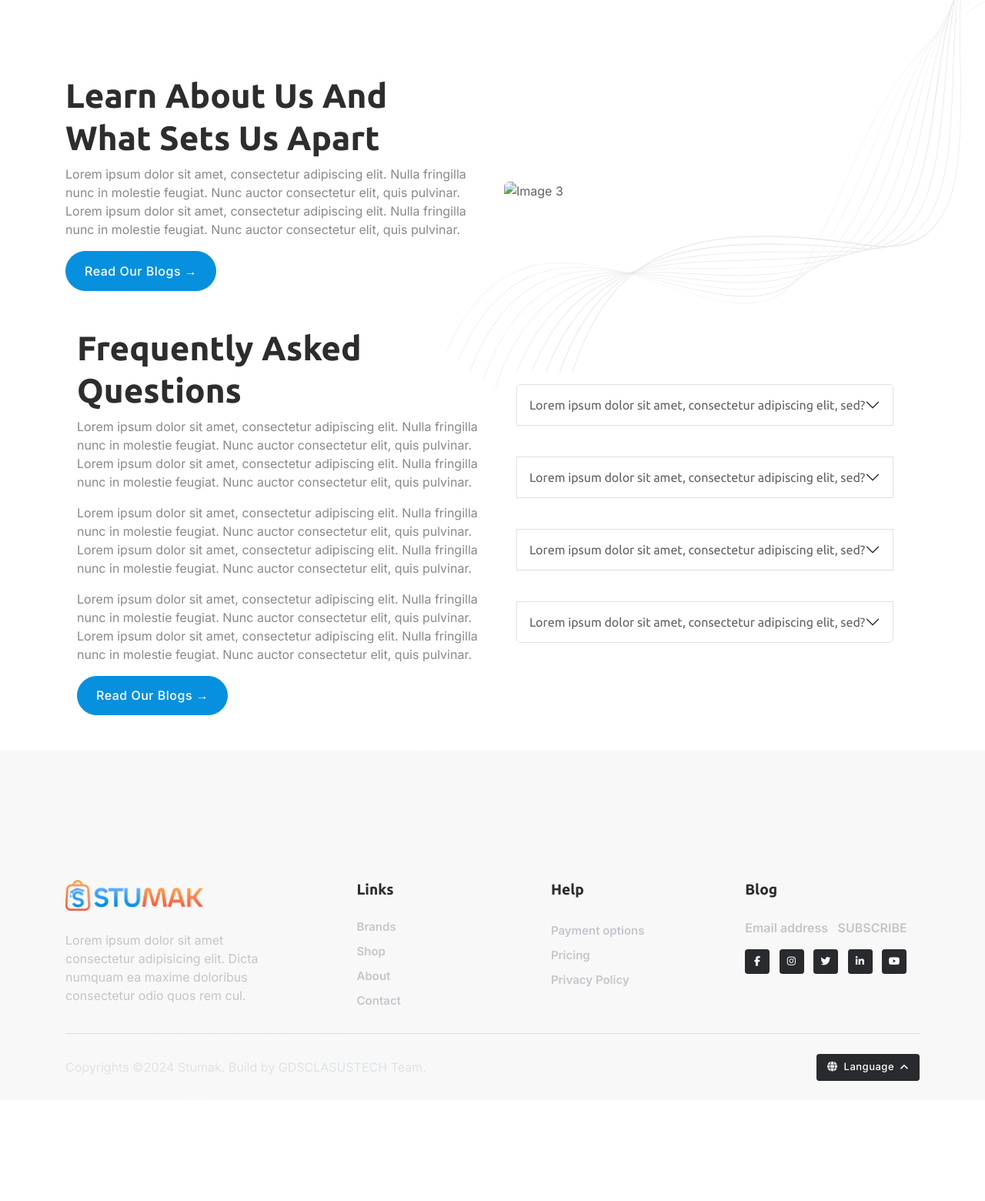
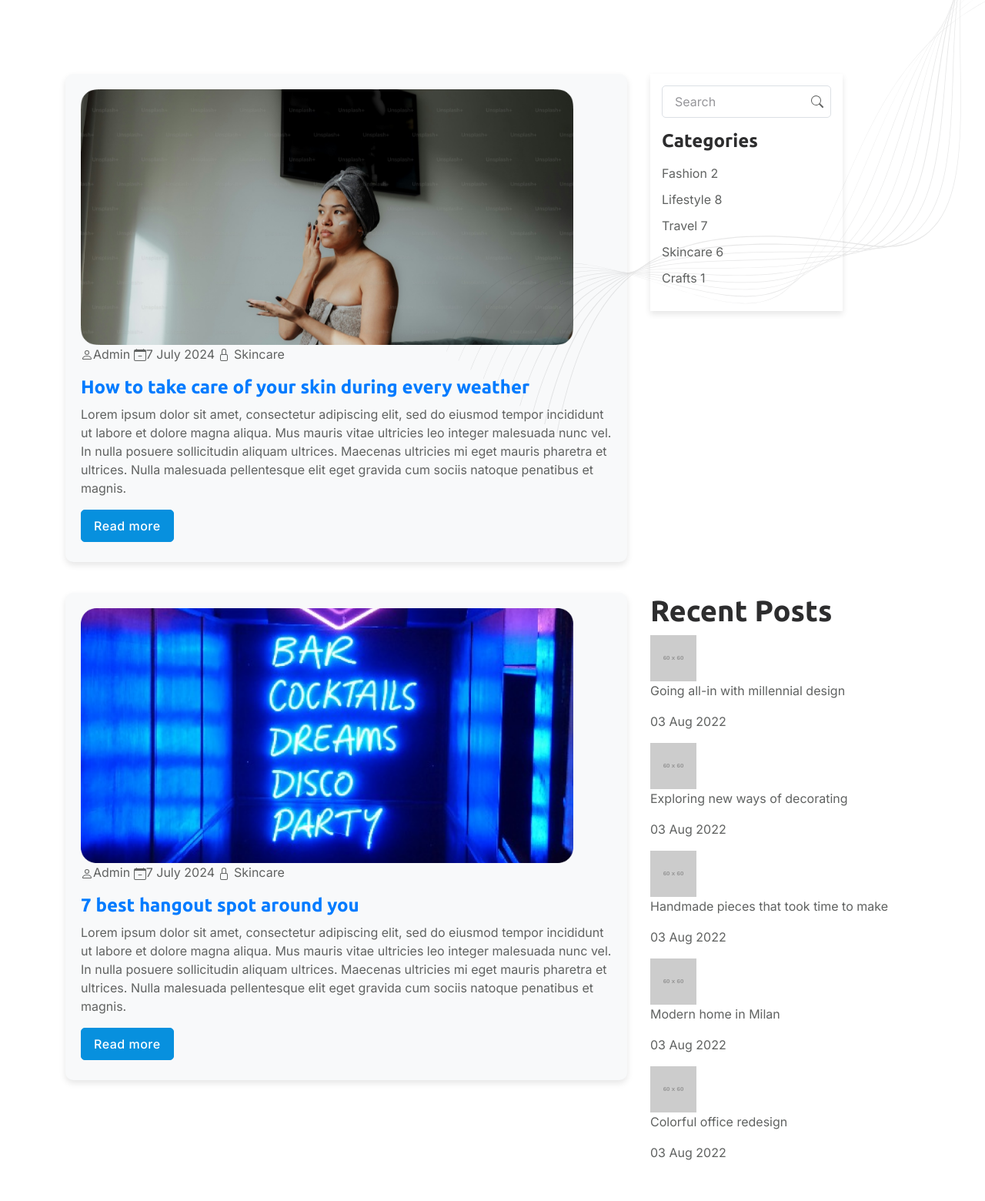
Before and after one commit to AfolabiOmobolanle/STUMAK, a plain HTML site: page blog.html in a window 1280 px wide. Shown: the part 120-1680 px from the top of the page at 77% size. Before the commit the page ends 1549 px from the top, so only its background shows below. Drawn offline with Linux system fonts and the light colour scheme; placeholder pictures from the web are drawn by us; a script that the page names is missing.

Commit message:
blogpost

```diff
--- a/blog.html
+++ b/blog.html
@@ -150,98 +150,54 @@ Main Banner START -->
 
 
 
+		<div class="container mt-5">
+			<div class="row">
+				<div class="col-md-8">
+					<div class="blog-post">
+						<div class="blog-post-content">
+							<img src="asset/img/img.png" alt="Skincare Image">
+							<p>
+								<svg xmlns="http://www.w3.org/2000/svg" width="16" height="16" fill="currentColor" class="bi bi-person" viewBox="0 0 16 16">
+									<path d="M8 8a3 3 0 1 0 0-6 3 3 0 0 0 0 6m2-3a2 2 0 1 1-4 0 2 2 0 0 1 4 0m4 8c0 1-1 1-1 1H3s-1 0-1-1 1-4 6-4 6 3 6 4m-1-.004c-.001-.246-.154-.986-.832-1.664C11.516 10.68 10.289 10 8 10s-3.516.68-4.168 1.332c-.678.678-.83 1.418-.832 1.664z"/>
+								  </svg>Admin
 
 
-  <div class="container my-5">
-    <div class="row align-items-center">
+								  <svg xmlns="http://www.w3.org/2000/svg" width="16" height="16" fill="currentColor" class="bi bi-calendar-minus" viewBox="0 0 16 16">
+									<path d="M5.5 9.5A.5.5 0 0 1 6 9h4a.5.5 0 0 1 0 1H6a.5.5 0 0 1-.5-.5"/>
+									<path d="M3.5 0a.5.5 0 0 1 .5.5V1h8V.5a.5.5 0 0 1 1 0V1h1a2 2 0 0 1 2 2v11a2 2 0 0 1-2 2H2a2 2 0 0 1-2-2V3a2 2 0 0 1 2-2h1V.5a.5.5 0 0 1 .5-.5M1 4v10a1 1 0 0 0 1 1h12a1 1 0 0 0 1-1V4z"/>
+								  </svg>7 July 2024
 
-        <div class="col-md-6">
-            <h2 class="fw-bold">Learn About Us And What Sets Us Apart</h2>
-            <p class="text-muted">Lorem ipsum dolor sit amet, consectetur adipiscing elit. Nulla fringilla nunc in molestie feugiat. Nunc auctor consectetur elit, quis pulvinar. Lorem ipsum dolor sit amet, consectetur adipiscing elit. Nulla fringilla nunc in molestie feugiat. Nunc auctor consectetur elit, quis pulvinar.</p>
-            <a href="#" class="btn btn-primary btn-lg" style="border-radius: 4rem;">Read Our Blogs &rarr;</a>
-        </div>
+								  <svg xmlns="http://www.w3.org/2000/svg" width="16" height="16" fill="currentColor" class="bi bi-lock" viewBox="0 0 16 16">
+									<path d="M8 1a2 2 0 0 1 2 2v4H6V3a2 2 0 0 1 2-2m3 6V3a3 3 0 0 0-6 0v4a2 2 0 0 0-2 2v5a2 2 0 0 0 2 2h6a2 2 0 0 0 2-2V9a2 2 0 0 0-2-2M5 8h6a1 1 0 0 1 1 1v5a1 1 0 0 1-1 1H5a1 1 0 0 1-1-1V9a1 1 0 0 1 1-1"/>
+								  </svg> Skincare</p>
 
-        <div class="col-md-6">
-            <div class="d-flex justify-content-between">
-            <div class="card border-0 mt-3">
-                <img src="./asset//img//Group 48095444.png" class="card-img-top rounded-3" alt="Image 3">
-            </div>
-        </div>
-    </div>
-</div>
-
-<div class="container my-5">
-    <div class="row align-items-center">
-
-        <div class="col-md-6">
-            <h2 class="fw-bold">Frequently Asked Questions</h2>
-
-			<p class="text-muted">Lorem ipsum dolor sit amet, consectetur adipiscing elit. Nulla fringilla nunc in molestie feugiat. Nunc auctor consectetur elit, quis pulvinar. Lorem ipsum dolor sit amet, consectetur adipiscing elit. Nulla fringilla nunc in molestie feugiat. Nunc auctor consectetur elit, quis pulvinar.</p>
-			<p class="text-muted">Lorem ipsum dolor sit amet, consectetur adipiscing elit. Nulla fringilla nunc in molestie feugiat. Nunc auctor consectetur elit, quis pulvinar. Lorem ipsum dolor sit amet, consectetur adipiscing elit. Nulla fringilla nunc in molestie feugiat. Nunc auctor consectetur elit, quis pulvinar.</p>
-            <p class="text-muted">Lorem ipsum dolor sit amet, consectetur adipiscing elit. Nulla fringilla nunc in molestie feugiat. Nunc auctor consectetur elit, quis pulvinar. Lorem ipsum dolor sit amet, consectetur adipiscing elit. Nulla fringilla nunc in molestie feugiat. Nunc auctor consectetur elit, quis pulvinar.</p>
-
-            <a href="#" class="btn btn-primary btn-lg" style="border-radius: 4rem;">Read Our Blogs &rarr;</a>
-        </div>
-
-
-        <div class="col-md-6 ">
-            <div class="d-flex justify-content-between">
-            <div class="card border-0 mt-3 p-3 ">
-				<div class="accordion" id="faqAccordion">
-					<div class="accordion-item  mb-5">
-						<h2 class="accordion-header" id="headingOne">
-							<button class="accordion-button collapsed  p-3" type="button" data-bs-toggle="collapse" data-bs-target="#collapseOne" aria-expanded="true" aria-controls="collapseOne">
-								Lorem ipsum dolor sit amet, consectetur adipiscing elit, sed?
-							</button>
-						</h2>
-						<div id="collapseOne" class="accordion-collapse collapse" aria-labelledby="headingOne" data-bs-parent="#faqAccordion">
-							<div class="accordion-body">
-								Lorem ipsum dolor sit amet, consectetur adipiscing elit. Phasellus imperdiet, nulla et dictum interdum, nisi lorem egestas odio, vitae scelerisque enim ligula venenatis dolor.
-							</div>
-						</div>
-					</div>
-					<div class="accordion-item mb-5 border-top">
-						<h2 class="accordion-header" id="headingTwo">
-							<button class="accordion-button collapsed p-3" type="button" data-bs-toggle="collapse" data-bs-target="#collapseTwo" aria-expanded="false" aria-controls="collapseTwo">
-								Lorem ipsum dolor sit amet, consectetur adipiscing elit, sed?
-							</button>
-						</h2>
-						<div id="collapseTwo" class="accordion-collapse collapse" aria-labelledby="headingTwo" data-bs-parent="#faqAccordion">
-							<div class="accordion-body">
-								Lorem ipsum dolor sit amet, consectetur adipiscing elit. Phasellus imperdiet, nulla et dictum interdum, nisi lorem egestas odio, vitae scelerisque enim ligula venenatis dolor.
-							</div>
-						</div>
-					</div>
-					<div class="accordion-item mb-5 border-top">
-						<h2 class="accordion-header" id="headingThree">
-							<button class="accordion-button collapsed p-3" type="button" data-bs-toggle="collapse" data-bs-target="#collapseThree" aria-expanded="false" aria-controls="collapseThree">
-								Lorem ipsum dolor sit amet, consectetur adipiscing elit, sed?
-							</button>
-						</h2>
-						<div id="collapseThree" class="accordion-collapse collapse" aria-labelledby="headingThree" data-bs-parent="#faqAccordion">
-							<div class="accordion-body">
-								Lorem ipsum dolor sit amet, consectetur adipiscing elit. Phasellus imperdiet, nulla et dictum interdum, nisi lorem egestas odio, vitae scelerisque enim ligula venenatis dolor.
-							</div>
-						</div>
-					</div>
-					<div class="accordion-item mb-5 border-top">
-						<h2 class="accordion-header" id="headingFour">
-							<button class="accordion-button collapsed p-3 w-100" type="button" data-bs-toggle="collapse" data-bs-target="#collapseFour" aria-expanded="false" aria-controls="collapseFour">
-								Lorem ipsum dolor sit amet, consectetur adipiscing elit, sed?
-							</button>
-						</h2>
-						<div id="collapseFour" class="accordion-collapse collapse" aria-labelledby="headingFour" data-bs-parent="#faqAccordion">
-							<div class="accordion-body">
-								Lorem ipsum dolor sit amet, consectetur adipiscing elit. Phasellus imperdiet, nulla et dictum interdum, nisi lorem egestas odio, vitae scelerisque enim ligula venenatis dolor.
-							</div>
+							<h5>How to take care of your skin during every weather</h5>
+							<p>Lorem ipsum dolor sit amet, consectetur adipiscing elit, sed do eiusmod tempor incididunt ut labore et dolore magna aliqua. Mus mauris vitae ultricies leo integer malesuada nunc vel. In nulla posuere sollicitudin aliquam ultrices. Maecenas ultricies mi eget mauris pharetra et ultrices. Nulla malesuada pellentesque elit eget gravida cum sociis natoque penatibus et magnis.</p>
+							<a href="#" class="btn btn-primary">Read more</a>
 						</div>
 					</div>
 				</div>
+				<div class="col-md-4">
+					<div class="categories">
+						<div class="search-bar">
+							<input type="text" class="form-control" placeholder="Search">
+							<svg xmlns="http://www.w3.org/2000/svg" width="16" height="16" fill="currentColor" class="bi bi-search" viewBox="0 0 16 16">
+								<path d="M11.742 10.344a6.5 6.5 0 1 0-1.397 1.398h-.001q.044.06.098.115l3.85 3.85a1 1 0 0 0 1.415-1.414l-3.85-3.85a1 1 0 0 0-.115-.1zM12 6.5a5.5 5.5 0 1 1-11 0 5.5 5.5 0 0 1 11 0"/>
+							  </svg>
+
+						</div>
+						<h3>Categories</h3>
+						<ul>
+							<li>Fashion <span>2</span></li>
+							<li>Lifestyle <span>8</span></li>
+							<li>Travel <span >7</span></li>
+							<li>Skincare <span >6</span></li>
+							<li>Crafts <span >1</span></li>
+						</ul>
+					</div>
+				</div>
 			</div>
-        </div>
-	</div>
-    </div>
-</div>
+		</div>
 
 
 
@@ -249,14 +205,104 @@ Main Banner START -->
 
 
 
+		<div class="container mt-5">
+			<div class="row">
+				<div class="col-md-8">
+					<div class="blog-post">
+						<div class="blog-post-content">
+							<img src="asset/img/imga.png" alt="Skincare Image">
+							<p>
+								<svg xmlns="http://www.w3.org/2000/svg" width="16" height="16" fill="currentColor" class="bi bi-person" viewBox="0 0 16 16">
+									<path d="M8 8a3 3 0 1 0 0-6 3 3 0 0 0 0 6m2-3a2 2 0 1 1-4 0 2 2 0 0 1 4 0m4 8c0 1-1 1-1 1H3s-1 0-1-1 1-4 6-4 6 3 6 4m-1-.004c-.001-.246-.154-.986-.832-1.664C11.516 10.68 10.289 10 8 10s-3.516.68-4.168 1.332c-.678.678-.83 1.418-.832 1.664z"/>
+								  </svg>Admin
 
 
+								  <svg xmlns="http://www.w3.org/2000/svg" width="16" height="16" fill="currentColor" class="bi bi-calendar-minus" viewBox="0 0 16 16">
+									<path d="M5.5 9.5A.5.5 0 0 1 6 9h4a.5.5 0 0 1 0 1H6a.5.5 0 0 1-.5-.5"/>
+									<path d="M3.5 0a.5.5 0 0 1 .5.5V1h8V.5a.5.5 0 0 1 1 0V1h1a2 2 0 0 1 2 2v11a2 2 0 0 1-2 2H2a2 2 0 0 1-2-2V3a2 2 0 0 1 2-2h1V.5a.5.5 0 0 1 .5-.5M1 4v10a1 1 0 0 0 1 1h12a1 1 0 0 0 1-1V4z"/>
+								  </svg>7 July 2024
+
+								  <svg xmlns="http://www.w3.org/2000/svg" width="16" height="16" fill="currentColor" class="bi bi-lock" viewBox="0 0 16 16">
+									<path d="M8 1a2 2 0 0 1 2 2v4H6V3a2 2 0 0 1 2-2m3 6V3a3 3 0 0 0-6 0v4a2 2 0 0 0-2 2v5a2 2 0 0 0 2 2h6a2 2 0 0 0 2-2V9a2 2 0 0 0-2-2M5 8h6a1 1 0 0 1 1 1v5a1 1 0 0 1-1 1H5a1 1 0 0 1-1-1V9a1 1 0 0 1 1-1"/>
+								  </svg> Skincare</p>
+
+							<h5>7 best hangout spot around you</h5>
+							<p>Lorem ipsum dolor sit amet, consectetur adipiscing elit, sed do eiusmod tempor incididunt ut labore et dolore magna aliqua. Mus mauris vitae ultricies leo integer malesuada nunc vel. In nulla posuere sollicitudin aliquam ultrices. Maecenas ultricies mi eget mauris pharetra et ultrices. Nulla malesuada pellentesque elit eget gravida cum sociis natoque penatibus et magnis.</p>
+							<a href="#" class="btn btn-primary">Read more</a>
+						</div>
+					</div>
+				</div>
+
+				<div class="recent-posts col-md-4">
+					<h3>Recent Posts</h3>
+					<div class="post-item">
+						<img src="https://via.placeholder.com/60" alt="Post Image">
+						<div>
+							<p>Going all-in with millennial design</p>
+							<p class="date">03 Aug 2022</p>
+						</div>
+					</div>
+					<div class="post-item">
+						<img src="https://via.placeholder.com/60" alt="Post Image">
+						<div>
+							<p>Exploring new ways of decorating</p>
+							<p class="date">03 Aug 2022</p>
+						</div>
+					</div>
+					<div class="post-item">
+						<img src="https://via.placeholder.com/60" alt="Post Image">
+						<div>
+							<p>Handmade pieces that took time to make</p>
+							<p class="date">03 Aug 2022</p>
+						</div>
+					</div>
+					<div class="post-item">
+						<img src="https://via.placeholder.com/60" alt="Post Image">
+						<div>
+							<p>Modern home in Milan</p>
+							<p class="date">03 Aug 2022</p>
+						</div>
+					</div>
+					<div class="post-item">
+						<img src="https://via.placeholder.com/60" alt="Post Image">
+						<div>
+							<p>Colorful office redesign</p>
+							<p class="date">03 Aug 2022</p>
+						</div>
+					</div>
+				</div>
+			</div>
+		</div>
+		<div class="container mt-5 mb-5">
+			<div class="row">
+				<div class="col-md-8">
+					<div class="blog-post">
+						<div class="blog-post-content">
+							<img src="asset/img/imgg.png" alt="Skincare Image">
+							<p>
+								<svg xmlns="http://www.w3.org/2000/svg" width="16" height="16" fill="currentColor" class="bi bi-person" viewBox="0 0 16 16">
+									<path d="M8 8a3 3 0 1 0 0-6 3 3 0 0 0 0 6m2-3a2 2 0 1 1-4 0 2 2 0 0 1 4 0m4 8c0 1-1 1-1 1H3s-1 0-1-1 1-4 6-4 6 3 6 4m-1-.004c-.001-.246-.154-.986-.832-1.664C11.516 10.68 10.289 10 8 10s-3.516.68-4.168 1.332c-.678.678-.83 1.418-.832 1.664z"/>
+								  </svg> Admin
 
 
-	</div>
+								  <svg xmlns="http://www.w3.org/2000/svg" width="16" height="16" fill="currentColor" class="bi bi-calendar-minus" viewBox="0 0 16 16">
+									<path d="M5.5 9.5A.5.5 0 0 1 6 9h4a.5.5 0 0 1 0 1H6a.5.5 0 0 1-.5-.5"/>
+									<path d="M3.5 0a.5.5 0 0 1 .5.5V1h8V.5a.5.5 0 0 1 1 0V1h1a2 2 0 0 1 2 2v11a2 2 0 0 1-2 2H2a2 2 0 0 1-2-2V3a2 2 0 0 1 2-2h1V.5a.5.5 0 0 1 .5-.5M1 4v10a1 1 0 0 0 1 1h12a1 1 0 0 0 1-1V4z"/>
+								  </svg> 7 July 2024
 
+								  <svg xmlns="http://www.w3.org/2000/svg" width="16" height="16" fill="currentColor" class="bi bi-lock" viewBox="0 0 16 16">
+									<path d="M8 1a2 2 0 0 1 2 2v4H6V3a2 2 0 0 1 2-2m3 6V3a3 3 0 0 0-6 0v4a2 2 0 0 0-2 2v5a2 2 0 0 0 2 2h6a2 2 0 0 0 2-2V9a2 2 0 0 0-2-2M5 8h6a1 1 0 0 1 1 1v5a1 1 0 0 1-1 1H5a1 1 0 0 1-1-1V9a1 1 0 0 1 1-1"/>
+								  </svg> Skincare</p>
 
+							<h5>What skincare product is best for your skin</h5>
+							<p>Lorem ipsum dolor sit amet, consectetur adipiscing elit, sed do eiusmod tempor incididunt ut labore et dolore magna aliqua. Mus mauris vitae ultricies leo integer malesuada nunc vel. In nulla posuere sollicitudin aliquam ultrices. Maecenas ultricies mi eget mauris pharetra et ultrices. Nulla malesuada pellentesque elit eget gravida cum sociis natoque penatibus et magnis.</p>
+							<a href="#" class="btn btn-primary">Read more</a>
+						</div>
+					</div>
+				</div>
 
+			</div>
+		</div>
 </section>
 
 
```
Also changed, not shown: index.html (+25 -12 lines), asset/style.css.
